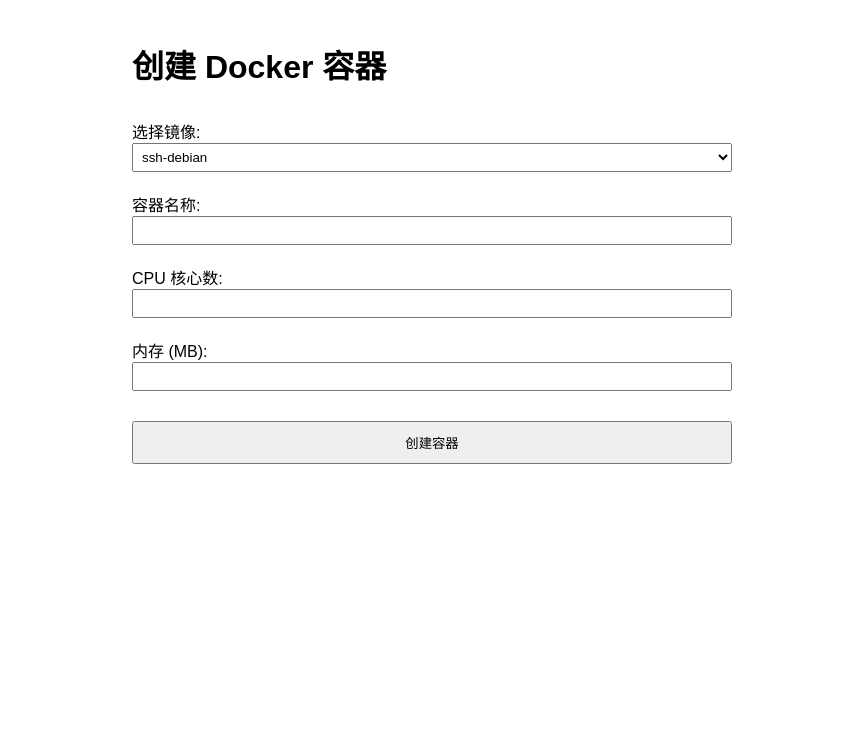
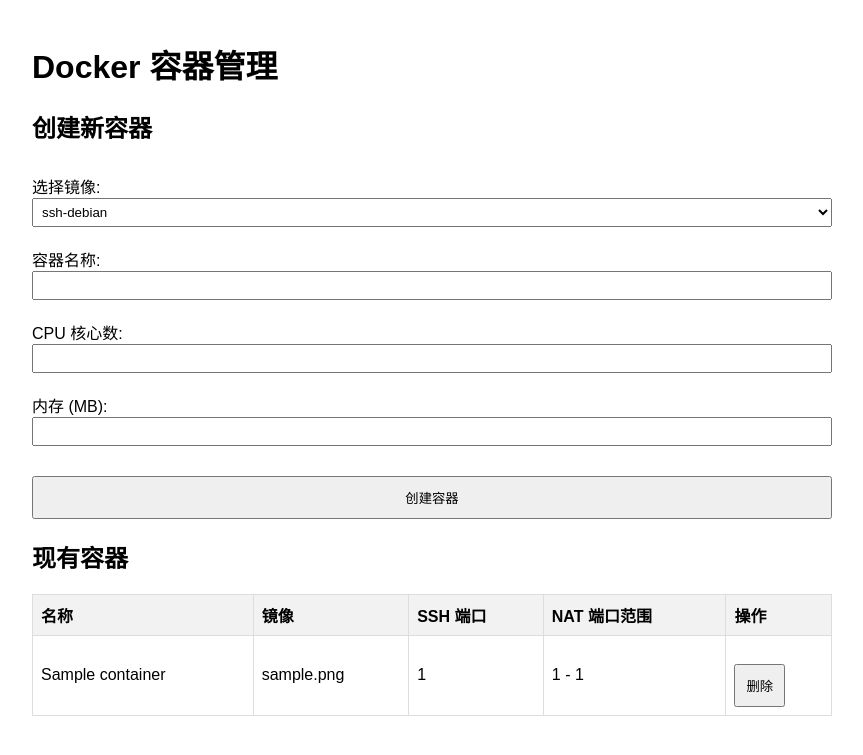
Before and after one commit to xkatld/docker-for-sale, a Flask app: page / in a window 1280 px wide. Shown: the top 755 px of the page, without its empty margins (208-1071 px from the left). Run offline with Flask 3, Linux system fonts and the light colour scheme; tables that the repository leaves empty hold one stand-in row (values such as "Sample post").

Commit message:
Update index.html

```diff
--- a/web/api/templates/index.html
+++ b/web/api/templates/index.html
@@ -3,18 +3,22 @@
 <head>
     <meta charset="UTF-8">
     <meta name="viewport" content="width=device-width, initial-scale=1.0">
-    <title>创建 Docker 容器</title>
+    <title>Docker 容器管理</title>
     <style>
-        body { font-family: Arial, sans-serif; max-width: 600px; margin: 0 auto; padding: 20px; }
-        form { display: flex; flex-direction: column; }
+        body { font-family: Arial, sans-serif; max-width: 800px; margin: 0 auto; padding: 20px; }
+        form { display: flex; flex-direction: column; margin-bottom: 20px; }
         label { margin-top: 10px; }
         input, select { margin-bottom: 10px; padding: 5px; }
         button { margin-top: 20px; padding: 10px; }
         #result { margin-top: 20px; white-space: pre-wrap; }
+        table { width: 100%; border-collapse: collapse; }
+        th, td { border: 1px solid #ddd; padding: 8px; text-align: left; }
+        th { background-color: #f2f2f2; }
     </style>
 </head>
 <body>
-    <h1>创建 Docker 容器</h1>
+    <h1>Docker 容器管理</h1>
+    <h2>创建新容器</h2>
     <form id="containerForm">
         <label for="image">选择镜像:</label>
         <select id="image" name="image" required>
@@ -36,6 +40,30 @@
     </form>
 
     <div id="result"></div>
+
+    <h2>现有容器</h2>
+    <table>
+        <thead>
+            <tr>
+                <th>名称</th>
+                <th>镜像</th>
+                <th>SSH 端口</th>
+                <th>NAT 端口范围</th>
+                <th>操作</th>
+            </tr>
+        </thead>
+        <tbody>
+            {% for container in containers %}
+            <tr>
+                <td>{{ container.name }}</td>
+                <td>{{ container.image }}</td>
+                <td>{{ container.ssh_port }}</td>
+                <td>{{ container.nat_start_port }} - {{ container.nat_end_port }}</td>
+                <td><button onclick="deleteContainer('{{ container.name }}')">删除</button></td>
+            </tr>
+            {% endfor %}
+        </tbody>
+    </table>
 
     <script>
         document.getElementById('containerForm').addEventListener('submit', function(e) {
@@ -59,12 +87,39 @@
             })
             .then(result => {
                 document.getElementById('result').textContent = JSON.stringify(result, null, 2);
+                location.reload();  // 刷新页面以显示新容器
             })
             .catch(error => {
                 console.error('Error:', error);
                 document.getElementById('result').textContent = '错误: ' + (error.error || '未知错误');
             });
         });
+
+        function deleteContainer(name) {
+            if (confirm(`确定要删除容器 ${name} 吗？`)) {
+                fetch('/api/delete_container', {
+                    method: 'POST',
+                    headers: {
+                        'Content-Type': 'application/json',
+                    },
+                    body: JSON.stringify({name: name}),
+                })
+                .then(response => {
+                    if (!response.ok) {
+                        return response.json().then(err => { throw err; });
+                    }
+                    return response.json();
+                })
+                .then(result => {
+                    alert(result.message);
+                    location.reload();  // 刷新页面以更新容器列表
+                })
+                .catch(error => {
+                    console.error('Error:', error);
+                    alert('删除失败: ' + (error.error || '未知错误'));
+                });
+            }
+        }
     </script>
 </body>
 </html>
```
